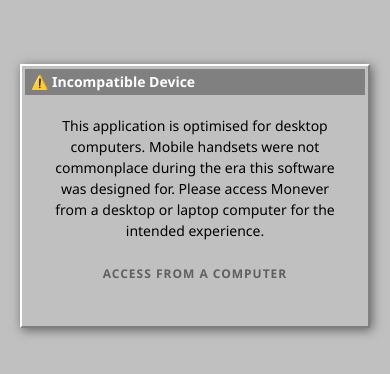
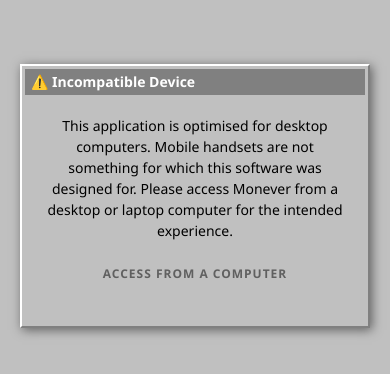
Before and after one commit to Hero-Harshit/monever, a plain HTML site: page index.html in a window 390 px wide. Shown: the part 226-600 px from the top of the page. Drawn offline with nearby package versions, Linux system fonts and the light colour scheme; a web font is replaced by a local one.

Commit message:
Home page warning alert updated

```diff
--- a/index.html
+++ b/index.html
@@ -20,7 +20,7 @@
         <span>⚠️ Incompatible Device</span>
       </div>
       <div class="win95-dialog-body">
-        <p>This application is optimised for desktop computers. Mobile handsets were not commonplace during the era this
+        <p>This application is optimised for desktop computers. Mobile handsets are not something for which this
           software was designed for. Please access Monever from a desktop or laptop computer for the intended
           experience.</p>
         <p class="mt-4 fw-bold text-uppercase" style="font-size: 12px; letter-spacing: 1px; color: #606060;">Access from
```
